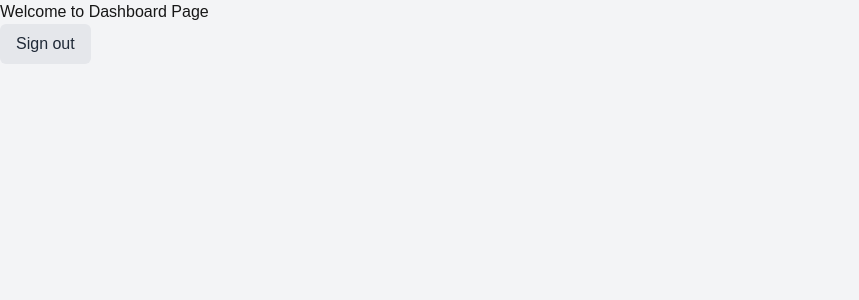
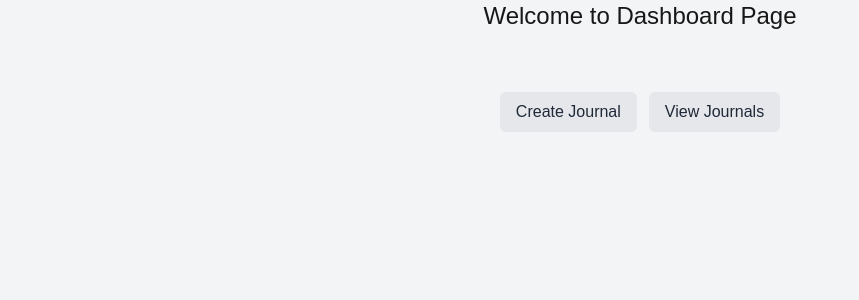
Before and after one commit to Albatraoz12/Health-Notes, a Next.js app: page /dashboard in a window 1280 px wide. Shown: the top 300 px of the page, without its empty margins (0-859 px from the left). Built offline with nearby package versions, Linux system fonts and the light colour scheme; no server answers; sample sign-in values are in the browser's storage.

Commit message:
style and create navbar and 2 buttons

```diff
--- a/app/dashboard/page.tsx
+++ b/app/dashboard/page.tsx
@@ -49,14 +49,33 @@ const Page = () => {
   if (status === 'authenticated') {
     return (
       <main>
-        <div>Welcome to Dashboard Page</div>
         {userData && (
           <div>
-            <h2>User Details:</h2>
-            <p>Email: {userData.firstName}</p>
+            <nav className='flex justify-between h-[80px] px-10 items-center text-xl font-semibold'>
+              <div>
+                <h1>Hello {userData.firstName}</h1>
+              </div>
+              <SignOut />
+            </nav>
           </div>
         )}
-        <SignOut />
+        <div className='flex justify-center text-2xl'>
+          <h2>Welcome to Dashboard Page</h2>
+        </div>
+        <div className='flex justify-center items-center gap-3 my-10 py-5'>
+          <button
+            type='button'
+            className='p-2 px-4 bg-gray-200 dark:bg-green-700 text-gray-800 dark:text-gray-200 rounded-md hover:bg-green-600 hover:text-white focus:outline-none focus:ring-2 focus:ring-green-500'
+          >
+            Create Journal
+          </button>
+          <button
+            type='button'
+            className='p-2 px-4 bg-gray-200 dark:bg-green-700 text-gray-800 dark:text-gray-200 rounded-md hover:bg-green-600 hover:text-white focus:outline-none focus:ring-2 focus:ring-green-500'
+          >
+            View Journals
+          </button>
+        </div>
       </main>
     );
   }
```
